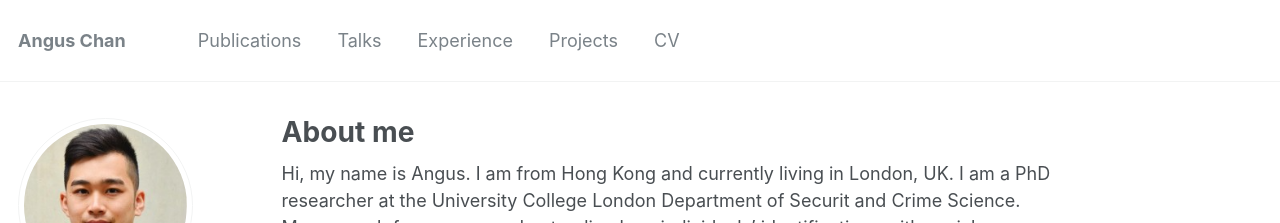
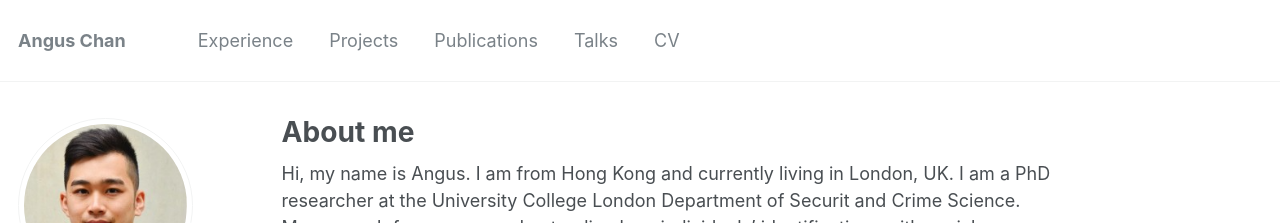
Before and after one commit to cyfangus/cyfangus.github.io, a Jekyll site: the page built from _pages/about.md, in a window 1280 px wide. Shown: the top 223 px of the page. Built offline with Jekyll 4.4.1, drawn with Linux system fonts in a browser that asks for light colours; some web fonts are replaced; part of the change alters nothing that is shown.

```diff
--- a/_data/navigation.yml
+++ b/_data/navigation.yml
@@ -1,19 +1,19 @@
 # main links links
 main:
+  - title: "Experience"
+    url: /experience/
+
+  - title: "Projects"
+    url: /projects/
+
   - title: "Publications"
     url: /publications/
 
   - title: "Talks"
     url: /talks/
 
-  - title: "Experience"
-    url: /experience/
-
 #  - title: "Portfolio"
 #    url: /portfolio/
-
-  - title: "Projects"
-    url: /projects/
 
   - title: "CV"
     url: /cv/
```
